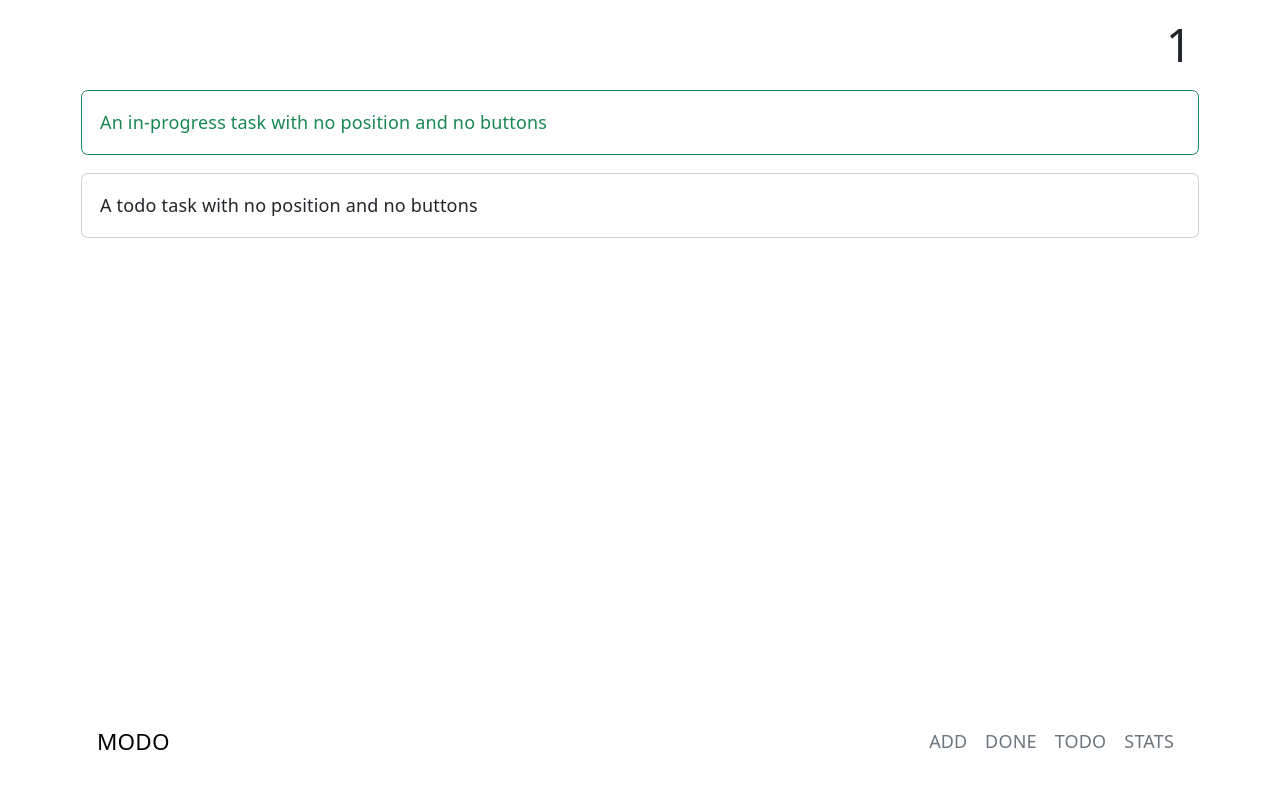
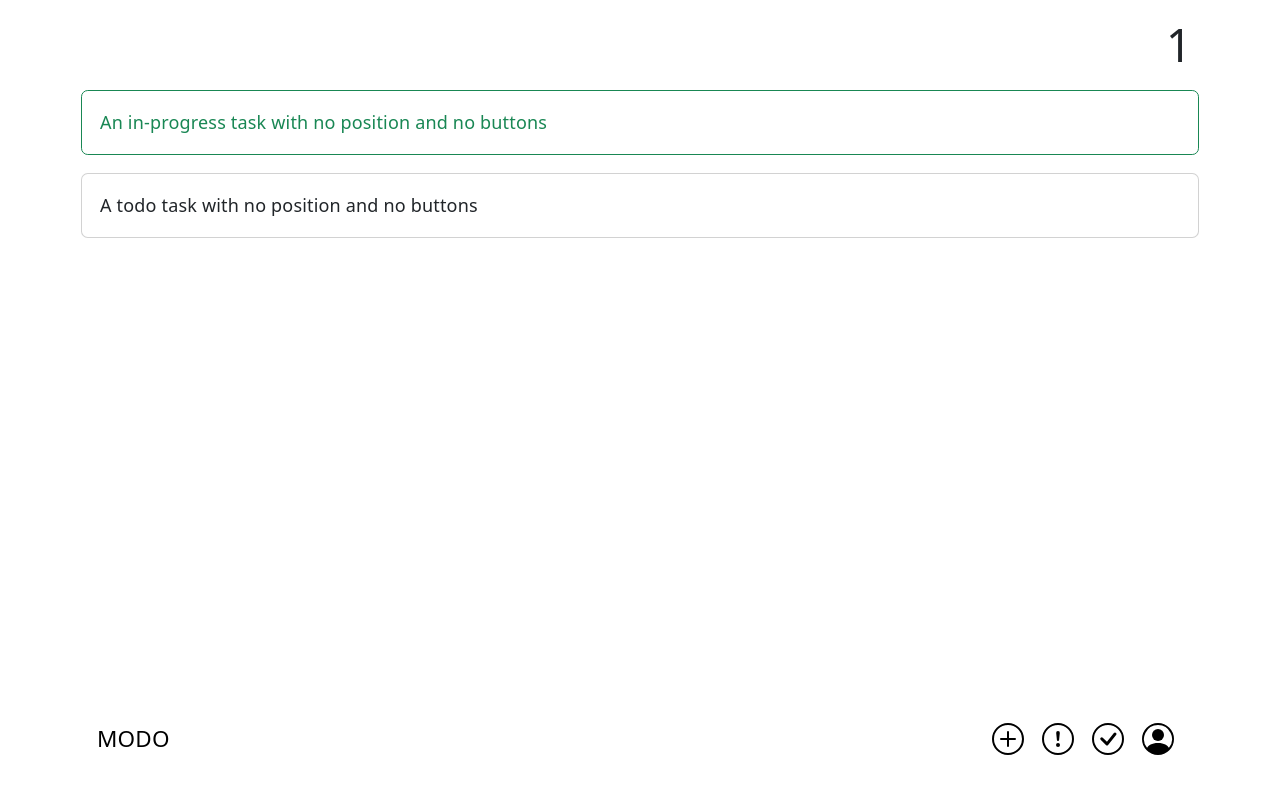
Before and after one commit to bergamotBen/modo, a React (Vite) app in the folder frontend/: page / in a window 1280 px wide. Shown: the top 794 px of the page. Built offline with nearby package versions, Linux system fonts and the light colour scheme.

Commit message:
basic login screen implemented

```diff
--- a/frontend/package.json
+++ b/frontend/package.json
@@ -18,6 +18,7 @@
     "bootstrap-icons": "^1.13.1",
     "react": "^19.2.7",
     "react-bootstrap": "^2.10.10",
+    "react-bootstrap-icons": "^1.11.6",
     "react-dom": "^19.2.7",
     "react-router-dom": "^7.18.1"
   },
--- a/frontend/src/App.jsx
+++ b/frontend/src/App.jsx
@@ -5,6 +5,12 @@ import Navbar from "react-bootstrap/Navbar";
 import Button from "react-bootstrap/Button";
 import { useState } from "react";
 import AddTask from "./components/AddTask";
+import {
+  PersonCircle,
+  PlusCircle,
+  CheckCircle,
+  ExclamationCircle,
+} from "react-bootstrap-icons";
 
 export default function App() {
   const [showAddModal, setShowAddModal] = useState(false);
@@ -24,31 +30,31 @@ export default function App() {
               className="nav-link text-secondary"
               onClick={handleOpen}
             >
-              ADD
+              <PlusCircle size={32} className="text-secondary" />
             </Button>
+            <Nav.Link
+              as={Link}
+              to="/to-do"
+              eventKey="/to-do"
+              className="text-secondary"
+            >
+              <ExclamationCircle size={32} className="text-secondary" />
+            </Nav.Link>
             <Nav.Link
               as={Link}
               to="/done"
               eventKey="/done"
               className="text-secondary"
             >
-              DONE
+              <CheckCircle size={32} className="text-secondary" />
             </Nav.Link>
             <Nav.Link
               as={Link}
-              to="/to-do"
-              eventKey="/to-do"
+              to="/user"
+              eventKey="/user"
               className="text-secondary"
             >
-              TODO
-            </Nav.Link>
-            <Nav.Link
-              as={Link}
-              to="/stats"
-              eventKey="/stats"
-              className="text-secondary"
-            >
-              STATS
+              <PersonCircle size={32} className="text-secondary" />
             </Nav.Link>
           </Nav>
         </Container>
--- /dev/null
+++ b/frontend/src/pages/Login.jsx
@@ -0,0 +1,81 @@
+import Header from "../components/Header";
+import { Card, Form, Button } from "react-bootstrap";
+import { useState } from "react";
+
+const pageViews = {
+  logIn: {
+    title: "LOG IN",
+    msg: "Log in to MODO.",
+    elements: ["msg", "username", "password"],
+  },
+  signUp: {
+    title: "SIGN UP",
+    msg: "Create a MODO account.",
+    elements: ["msg", "username", "password", "validatePassword"],
+  },
+  signOut: {
+    title: "SIGN OUT",
+    msg: "You have been signed out",
+    elements: ["msg"],
+  },
+  resetPassword: {
+    title: "RESET PASSWORD",
+    msg: "Forgotten your MODO password?",
+    elements: ["msg"],
+  },
+};
+
+export default function Login() {
+  const [pageView, setPageView] = useState(pageViews.signUp);
+  return (
+    <>
+      <Header title={pageView.title} />
+      <Card>
+        <Card.Body>
+          {pageView.msg}
+
+          <Form>
+            {pageView.elements.includes("username") ? (
+              <Form.Group controlId="email">
+                <Form.Label>Email</Form.Label>
+                <Form.Control
+                  type="email"
+                  placeholder="Enter email"
+                  autoFocus
+                ></Form.Control>
+              </Form.Group>
+            ) : null}
+
+            {pageView.elements.includes("password") ? (
+              <Form.Group className="mb-3" controlId="password">
+                <Form.Label>Password</Form.Label>
+                <Form.Control type="password" placeholder="Password" />
+              </Form.Group>
+            ) : null}
+
+            {pageView.elements.includes("validatePassword") ? (
+              <Form.Group className="mb-3" controlId="retypePassword">
+                <Form.Label>Retype Password</Form.Label>
+                <Form.Control type="password" placeholder="Password" />
+              </Form.Group>
+            ) : null}
+            <Button variant="primary" type="submit">
+              {pageView.title}
+            </Button>
+          </Form>
+
+          {pageView === pageViews.logIn ? (
+            <p onClick={() => setPageView(pageViews.signUp)}>
+              New user? Sign up
+            </p>
+          ) : null}
+          {pageView === pageViews.signUp ? (
+            <p onClick={() => setPageView(pageViews.logIn)}>
+              Already got an account? Log in
+            </p>
+          ) : null}
+        </Card.Body>
+      </Card>
+    </>
+  );
+}
--- a/frontend/src/pages/Stats.jsx
+++ b/frontend/src/pages/User.jsx
@@ -1,14 +1,14 @@
+import Header from "../components/Header";
 import Container from "react-bootstrap/esm/Container";
 import Col from "react-bootstrap/Col";
 import Row from "react-bootstrap/Row";
-import Header from "../components/Header";
 import ProgressGauge from "../components/ProgressGauge";
 import StreakDetail from "../components/StreakDetail";
 
-export default function Stats() {
+export default function User() {
   return (
     <>
-      <Header title="STATS" />
+      <Header title="USER" />
       <Container className="p-0">
         <Row>
           <Col>
```
Also changed, not shown: frontend/src/main.jsx (+10 -5 lines), 1 other file (tests, documents, lock files or other folders).
